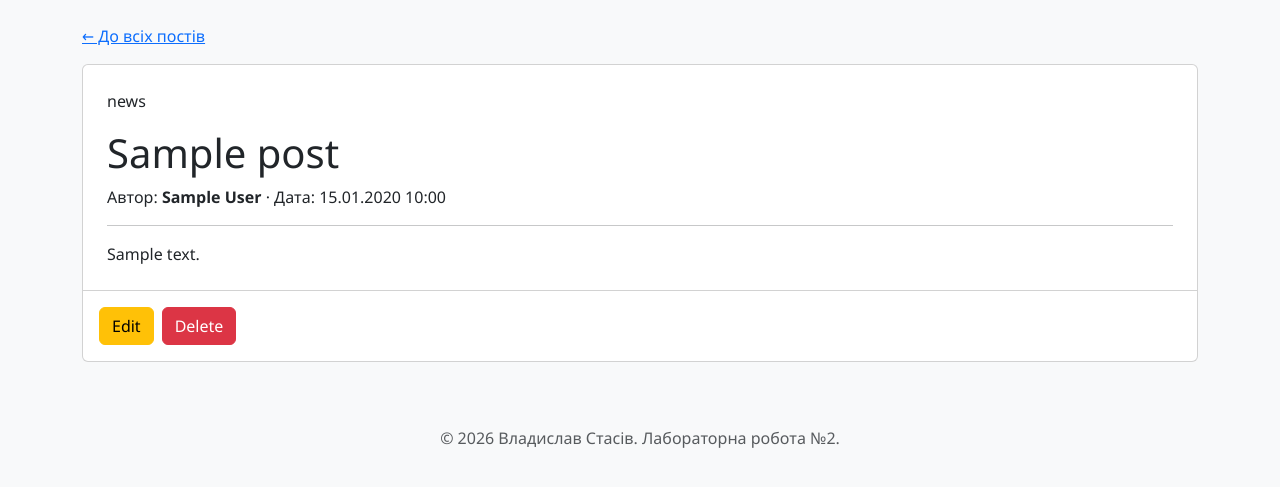
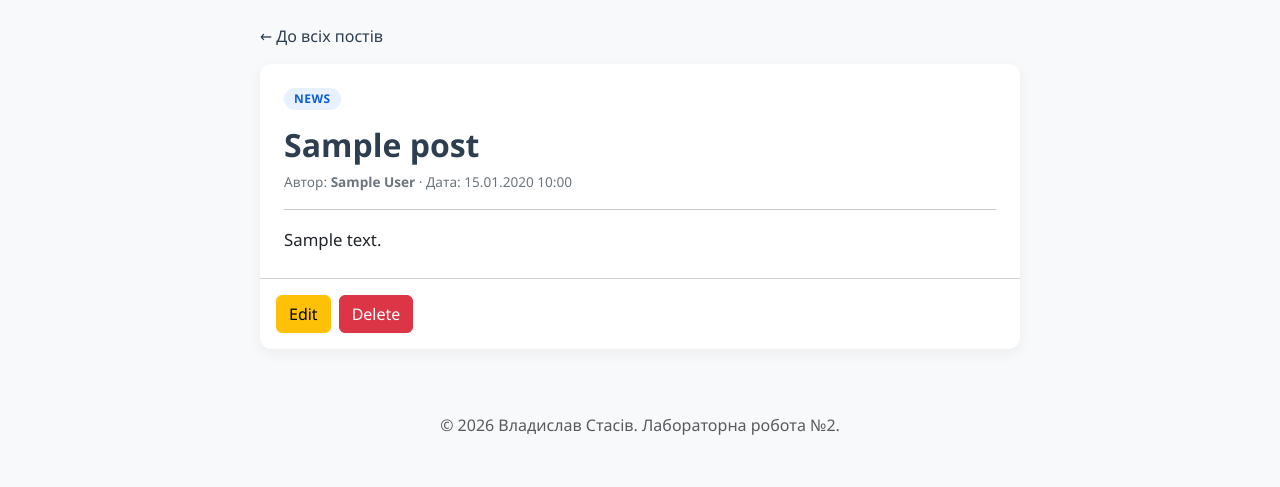
Before and after one commit to stasiv-228/flask-app-lab, a Flask app: page /post/1 in a window 1280 px wide. Shown: the part 56-543 px from the top of the page. Run offline with Flask 3, Linux system fonts and the light colour scheme; tables that the repository leaves empty hold one stand-in row (values such as "Sample post").

Commit message:
feat: add posts styles, default image and css block in base template

```diff
--- /dev/null
+++ b/app/posts/static/css/posts.css
@@ -0,0 +1,101 @@
+/* Стилі блюпринта posts */
+
+.myclass {
+    font-weight: 700;
+    color: #2c3e50;
+    border-left: 6px solid #bbff00;
+    padding-left: 12px;
+}
+
+.btn-add-post {
+    background-color: #2c3e50;
+    border-color: #2c3e50;
+    color: #ffffff;
+    font-weight: 600;
+}
+
+.btn-add-post:hover,
+.btn-add-post:focus {
+    background-color: #1a252f;
+    border-color: #1a252f;
+    color: #bbff00;
+}
+
+/* Картки постів */
+.post-card {
+    border: none;
+    border-radius: 12px;
+    overflow: hidden;
+    box-shadow: 0 4px 14px rgba(0, 0, 0, 0.06);
+    transition: transform 0.2s ease, box-shadow 0.2s ease;
+}
+
+.post-card:hover {
+    transform: translateY(-3px);
+    box-shadow: 0 8px 22px rgba(0, 0, 0, 0.1);
+}
+
+.post-card-img {
+    height: 150px;
+    object-fit: cover;
+    background-color: #2c3e50;
+}
+
+.post-meta {
+    font-size: 0.85rem;
+    color: #6c757d;
+}
+
+.post-excerpt {
+    color: #495057;
+    font-size: 0.95rem;
+}
+
+/* Бейдж категорії */
+.post-category {
+    display: inline-block;
+    padding: 2px 10px;
+    border-radius: 999px;
+    font-size: 0.75rem;
+    font-weight: 600;
+    text-transform: uppercase;
+    letter-spacing: 0.04em;
+    background-color: #e9ecef;
+    color: #495057;
+}
+
+.post-category-news        { background-color: #e7f1ff; color: #0b5ed7; }
+.post-category-publication { background-color: #f3e8ff; color: #6f42c1; }
+.post-category-tech        { background-color: #eaffcc; color: #3d6b00; }
+.post-category-other       { background-color: #f1f3f5; color: #495057; }
+
+/* Сторінка поста та форми */
+.post-detail {
+    max-width: 760px;
+}
+
+.post-detail-title {
+    font-size: 2rem;
+    font-weight: 700;
+    color: #2c3e50;
+}
+
+.post-content {
+    white-space: pre-line;
+    line-height: 1.7;
+    font-size: 1.05rem;
+}
+
+.post-form {
+    max-width: 620px;
+}
+
+.back-link {
+    color: #2c3e50;
+    text-decoration: none;
+    font-weight: 500;
+}
+
+.back-link:hover {
+    text-decoration: underline;
+}
--- a/app/templates/base.html
+++ b/app/templates/base.html
@@ -6,6 +6,8 @@
     <title>{% block title %}Моє Резюме{% endblock %}</title>
     <link href="https://cdn.jsdelivr.net/npm/bootstrap@5.3.2/dist/css/bootstrap.min.css" rel="stylesheet">
     <link rel="stylesheet" href="{{ url_for('static', filename='css/styles.css') }}">
+
+    {% block css %}{% endblock %}
 </head>
 <body>
 
```
Also changed, not shown: app/posts/static/img/default.jpg (added).
